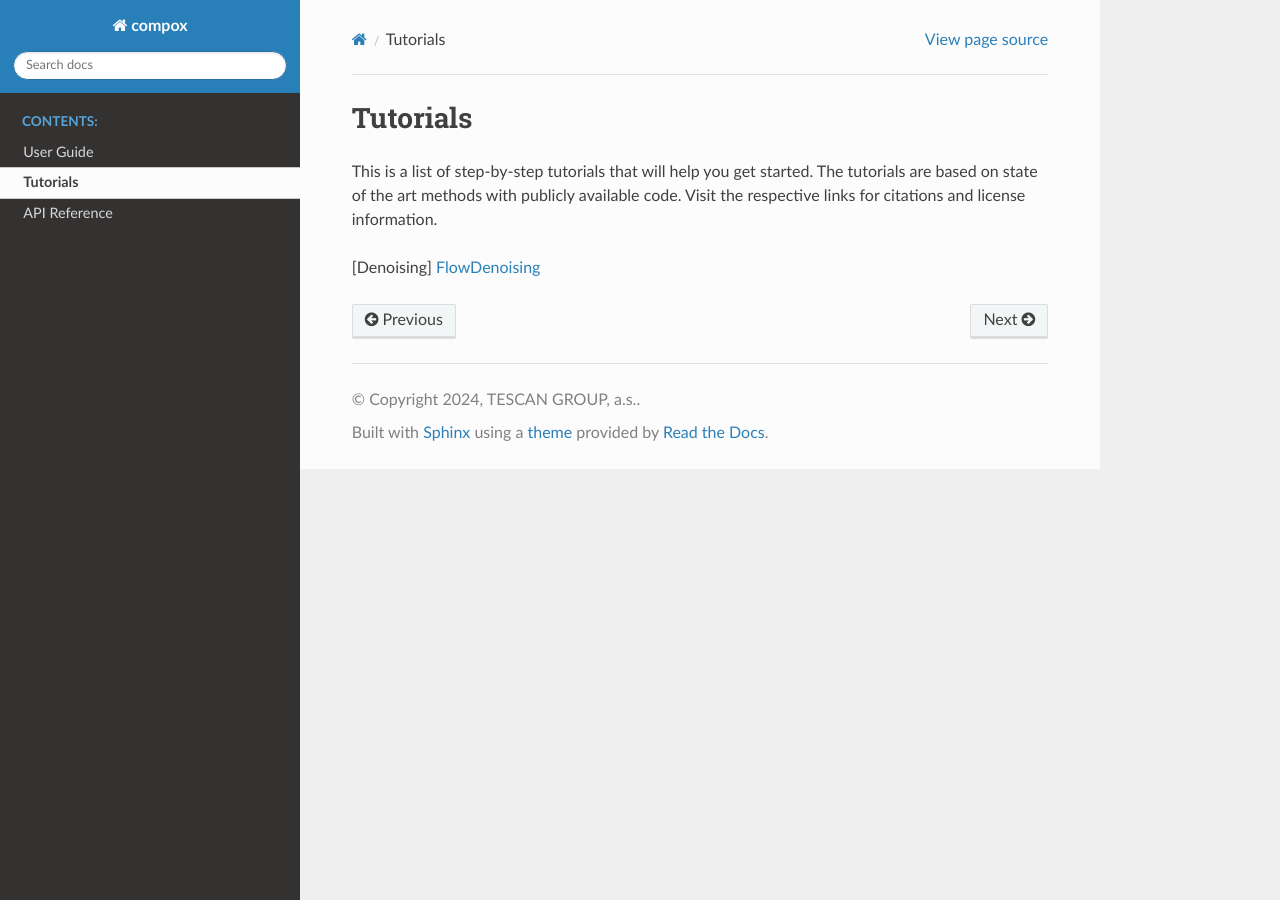
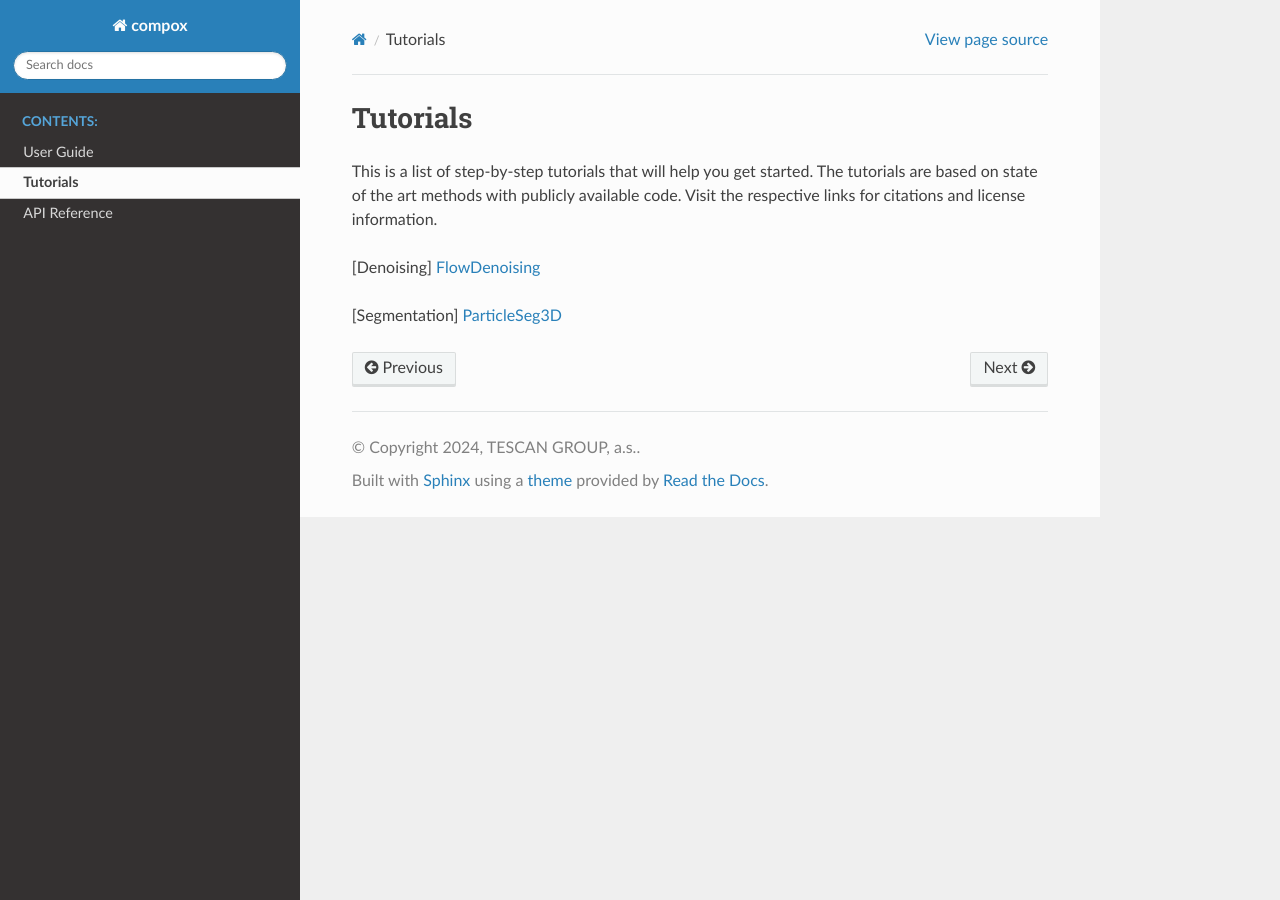
Before and after one commit to tescan-3dim/compox, a Sphinx documentation site: the page built from docs/tutorials.rst, in a window 1280 px wide. Built offline with Sphinx 7.4.7 and the Read the Docs theme 3.1.0, drawn with Linux system fonts in a browser that asks for light colours.

Commit message:
(DOCS) add ParticleSeg3D tutorial to docs

```diff
--- a/docs/tutorials.rst
+++ b/docs/tutorials.rst
@@ -6,3 +6,7 @@ Visit the respective links for citations and license information.
 [Denoising] FlowDenoising_
 
 .. _FlowDenoising: https://github.com/tescan-3dim/compox/blob/main/algorithms/flow_denoising/README.md
+
+[Segmentation] ParticleSeg3D_
+
+.. _ParticleSeg3D: https://github.com/tescan-3dim/compox/blob/main/algorithms/particle_seg_3d/README.md
```
